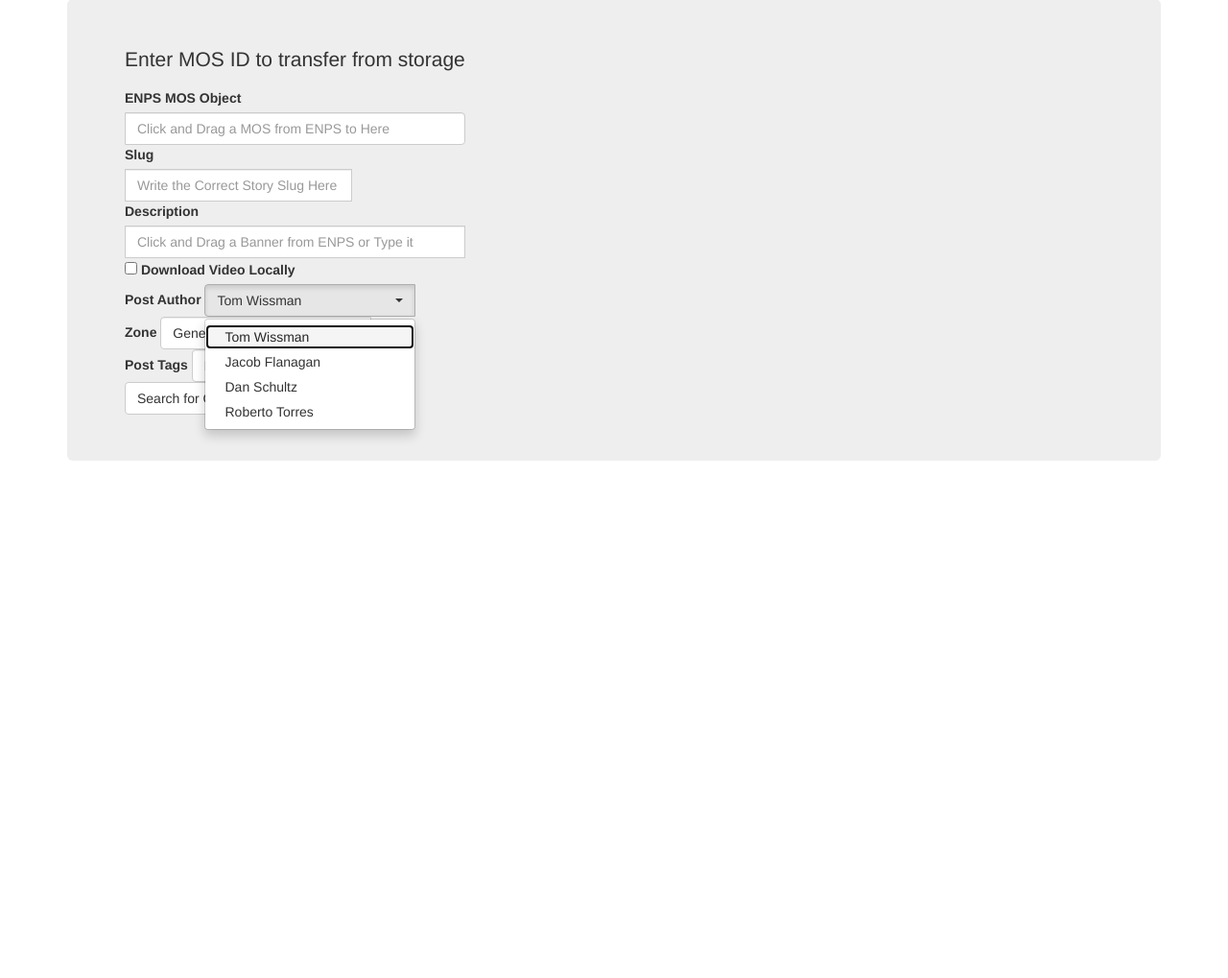
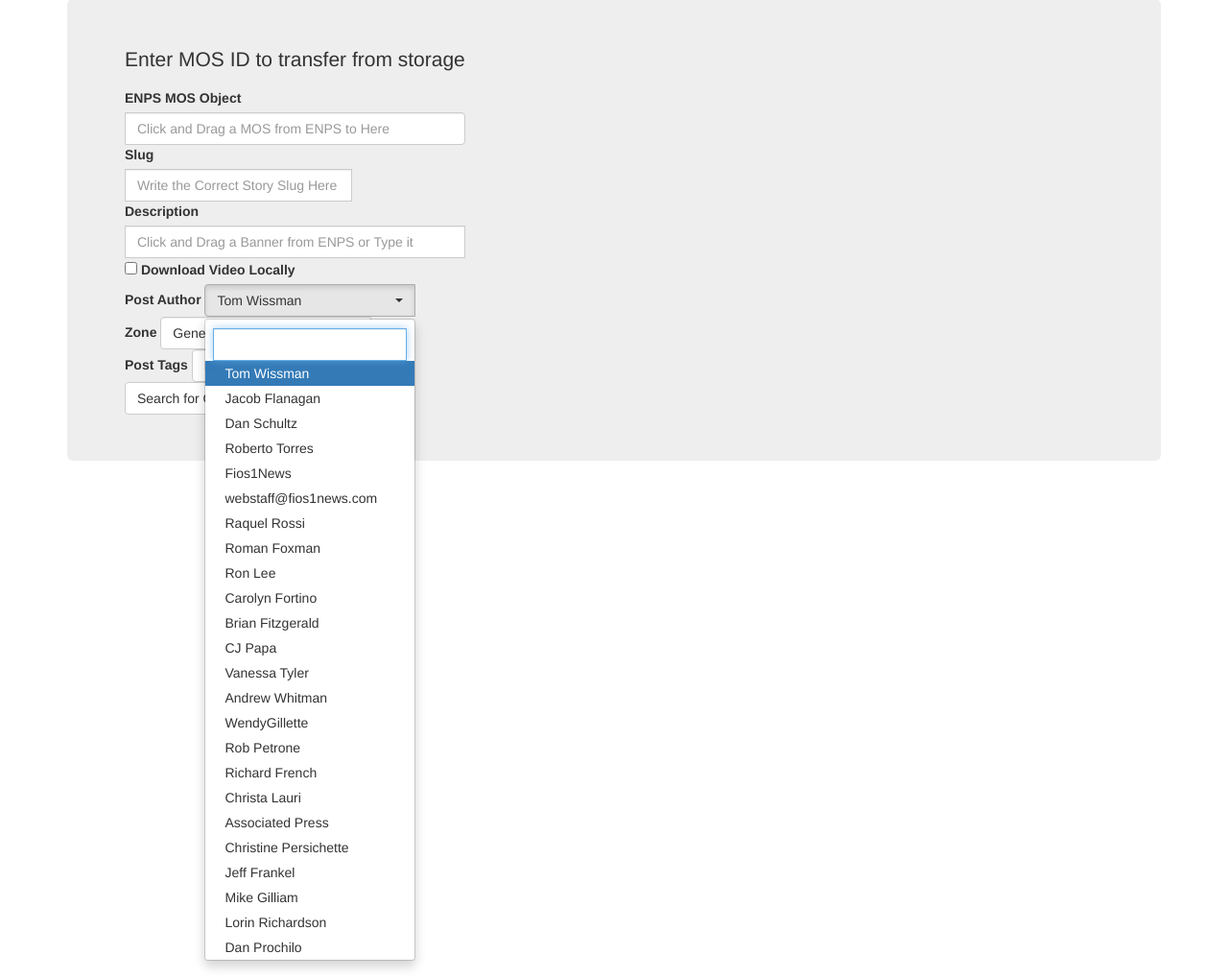
Before and after one commit to engRNNwebdev/flask-app-1, a Flask app: page /mossearch in a window 1280 px wide, after a click on "Tom Wissman". Shown: the part 140-1159 px from the top of the page at 96% size. Run offline with Flask 2, Linux system fonts and the light colour scheme; some libraries are stand-ins or nearby versions.

Commit message:
Pushing names and users

```diff
--- a/templates/mos.html
+++ b/templates/mos.html
@@ -123,11 +123,79 @@ LIH5AOPN1	LIH5AOPN1.lxf	Show -->
       </div>
       <div class="divider" role="separator">
         <label for="author">Post Author</label>
-        <select class="selectpicker" name="author">
+        <select class="selectpicker" name="author" data-live-search="true">
           <option value="twissman@rnntv.com">Tom Wissman</option>
           <option value="jflanagan@rnntv.com">Jacob Flanagan</option>
           <option value="dschultz@rnntv.com">Dan Schultz</option>
           <option value="rtorres@rnntv.com">Roberto Torres</option>
+          <option value="Fios1News">Fios1News</option>
+          <option value="webstaff@fios1news.com">webstaff@fios1news.com</option>
+          <option value="rrossi@rnntv.com">Raquel Rossi</option>
+          <option value="Roman Foxman">Roman Foxman</option>
+          <option value="RonLee@fios1news.com">Ron Lee</option>
+          <option value="CarolynFortino@fios1news.com">Carolyn Fortino</option>
+          <option value="BrianFitzgerald@fios1news.com">Brian Fitzgerald</option>
+          <option value="CJPapa@fios1news.com">CJ Papa</option>
+            <option value="VanessaTyler@fios1news.com">Vanessa Tyler</option>
+            <option value="AndrewWhitman@fios1news.com">Andrew Whitman</option>
+            <option value="WendyGillette@fios1news.com">WendyGillette</option>
+            <option value="RobPetrone@fios1news.com">Rob Petrone</option>
+            <option value="RichardFrench@fios1news.com">Richard French</option>
+            <option value="ChristaLauri@fios1news.com">Christa Lauri</option>
+            <option value="AssociatedPress@fios1news.com">Associated Press</option>
+            <option value="ChristinePersichette@fios1news.com">Christine Persichette</option>
+            <option value="JeffFrankel@fios1news.com">Jeff Frankel</option>
+            <option value="MikeGilliam@fios1news.com">Mike Gilliam</option>
+            <option value="LorinRichardson@fios1news.com">Lorin Richardson</option>
+            <option value="DanProchilo@fios1news.com">Dan Prochilo</option>
+            <option value="LisaSalvati@fios1news.com">Lisa Salvati</option>
+            <option value="SteveSaunders@fios1news.com">Steve Saunders</option>
+            <option value="KarinaMitchell@fios1news.com">Karina Mitchell</option>
+            <option value="GaryLicker@fios1news.com">Gary Licker</option>
+            <option value="SheriRichardson@fios1news.com">Sheri Richardson</option>
+            <option value="DominicCarter@fios1news.com">Dominic Carter</option>
+            <option value="CourtneyKane@fios1news.com">Courtney Kane</option>
+            <option value="JoeCioffi@fios1news.com">Joe Cioffi</option>
+            <option value="CeciliaDowd@fios1news.com">Cecilia Dowd</option>
+            <option value="KristaMcNally@fios1news.com">Krista McNally</option>
+            <option value="JackieZabielski@fios1news.com">Jackie Zabielski</option>
+            <option value="JustinWalters@fios1news.com">Justin Walters</option>
+            <option value="AliRosen@fios1news.com">Ali Rosen</option>
+            <option value="NicoleEdenedo@fios1news.com">Nicole Edenedo</option>
+            <option value="AddisonGreen@fios1news.com">Addison Green</option>
+            <option value="ChristineSloan@fios1news.com">Christine Sloan</option>
+            <option value="JulietteFernandez@fios1news.com">Juliette Fernandez</option>
+            <option value="JoeRao@fios1news.com">Joe Rao</option>
+            <option value="ShawnaRyan@fios1news.com">Shawna Ryan</option>
+            <option value="LoganCrawford@fios1news.com">Logan Crawford</option>
+            <option value="KevinUretsky@fios1news.com">Kevin Uretsky</option>
+            <option value="JessicaOrbon@fios1news.com">Jessica Orbon</option>
+            <option value="RayRaimundi@fios1news.com">Ray Raimundi</option>
+            <option value="ChelseaIrizarry@fios1news.com">Chelsea Irizarry</option>
+            <option value="BrittanyBorer@fios1news.com">Brittany Borer</option>
+            <option value="TomMurphy@fios1news.com">Tom Murphy</option>
+            <option value="PatrickMoussignac@fios1news.com">Patrick Moussignac</option>
+            <option value="JonathanGordon@fios1news.com">Jonathan Gordon</option>
+            <option value="BrianneTalocka@fios1news.com">Brianne Talocka</option>
+            <option value="Mary-LynBuckley@fios1news.com">Mary-Lyn Buckley</option>
+            <option value="DianeCaruso@fios1news.com">Diane Caruso</option>
+            <option value="ArchieSnowden@fios1news.com">Archie Snowden</option>
+            <option value="JessicaVallejo@fios1news.com">Jessica Vallejo</option>
+            <option value="ClaireKerr@fios1news.com">Claire Kerr</option>
+            <option value="BrianWebb@fios1news.com">Brian Webb</option>
+            <option value="KristieKeleshian@fios1news.com">Kristie Keleshian</option>
+            <option value="czattoni@rnntv.com">Clelia Zattoni</option>
+            <option value="cfrench@rnntv.com">Christian French</option>
+            <option value="bkunz@rnntv.com">William Kunz</option>
+            <option value="bdyer@fios1news.com">B Dyer</option>
+            <option value="restauranthunter@fios1news.com">Restaurant Hunter</option>
+            <option value="editors">Editors</option>
+            <option value="assignment">Assignment</option>
+            <option value="svanzwieten@fios1news.com">Sharon Von Zwieten</option>
+            <option value="Arthur Westbrook">Arthur Westbrook</option>
+            <option value="Stephen Milewski">Stephen Milewski</option>
+            <option value="dschultz@fios1news.com">Dan Schultz</option>
+            <option value="Shonnanarine">Shonnanarine</option>
         </select>
       </div>
       <div class="divider" role="separator">
```
